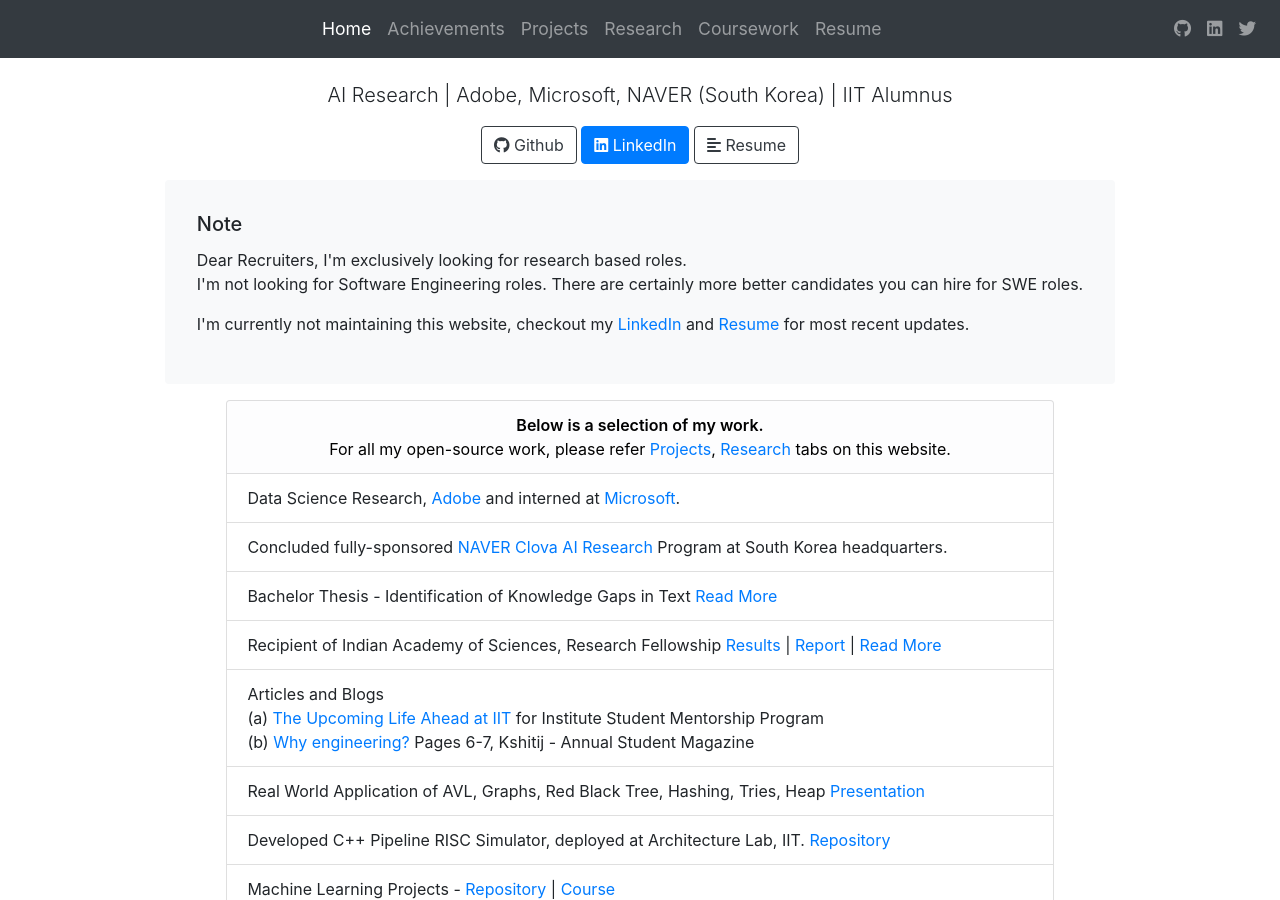
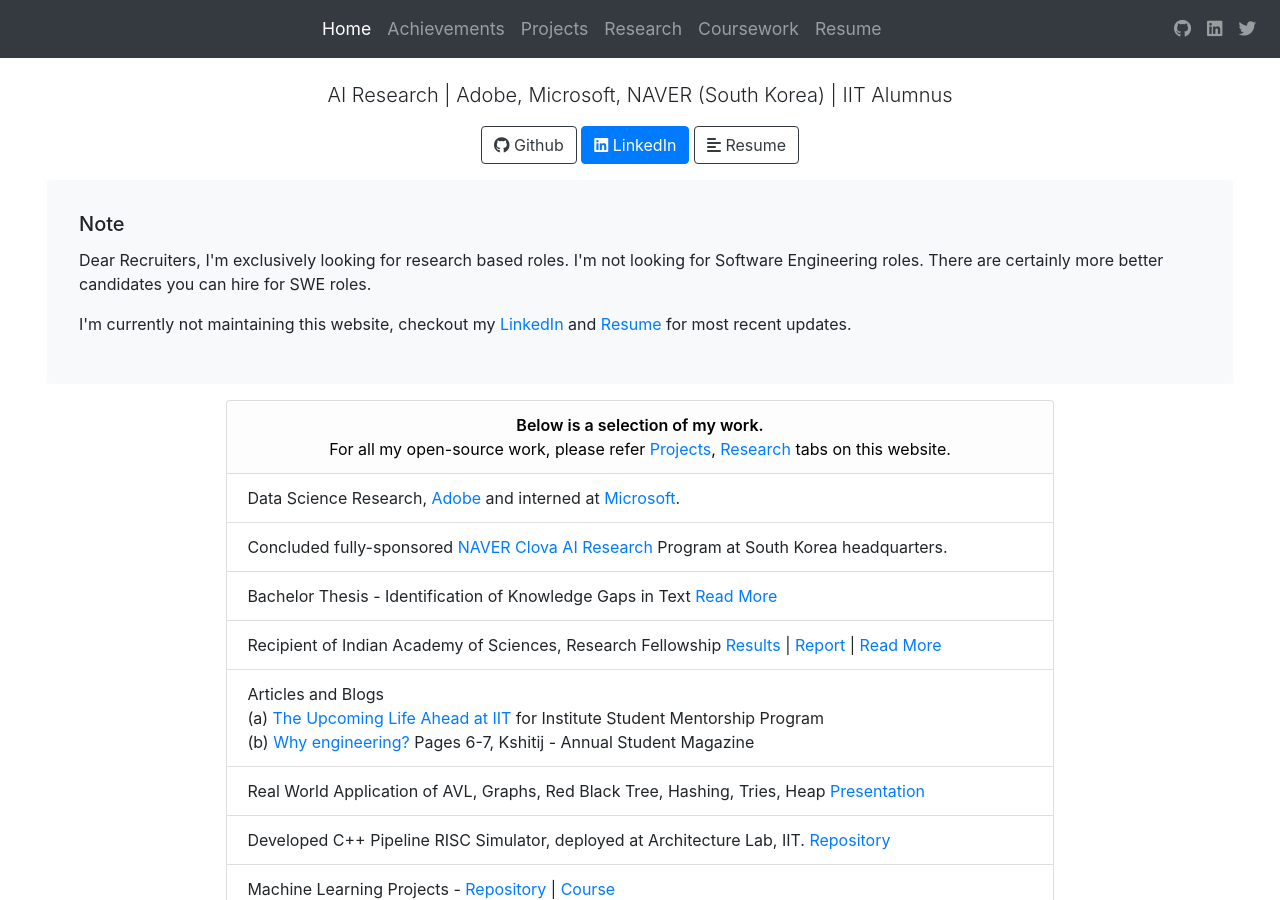
Before and after one commit to thenamangoyal/thenamangoyal.github.io, a Jekyll site: the page built from index.html, in a window 1280 px wide and 900 px high. Built offline with Jekyll 4.4.1, drawn with Linux system fonts in a browser that asks for light colours; nearby versions of some CDN libraries.

Commit message:
Try for note fix

```diff
--- a/index.html
+++ b/index.html
@@ -41,16 +41,17 @@ layout: bootstrap
                 <br>
                  <a href="mailto:namangoyal1001@gmail.com"><i class="far fa-envelope"></i> &nbsp;namangoyal1001@gmail.com</a>
             </p> -->
-
+        <div class="col-8 col-sm-12">
         <div class="card w-100 bg-light mb-0">
             <div class="card-body">
                 <h5 class="card-title">Note</h5>
                 <blockquote>
                     Dear Recruiters, I'm exclusively looking for research based roles.
-                    <br>I'm not looking for Software Engineering roles. There are certainly more better candidates you can hire for SWE roles.
+                    I'm not looking for Software Engineering roles. There are certainly more better candidates you can hire for SWE roles.
                 </blockquote>
                 <blockquote>I'm currently not maintaining this website, checkout my  <a target="_blank" href="https://www.linkedin.com/in/goyal-naman/">LinkedIn</a> and <a target="_blank" href="https://bit.ly/namangoyal">Resume</a> for most recent updates.</blockquote>
             </div>
+        </div>
         </div>
 
 
```
